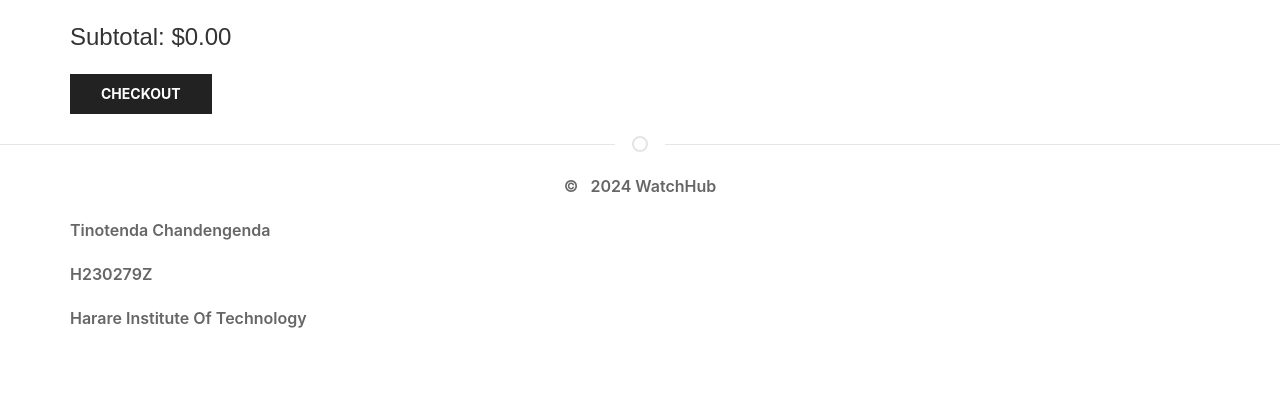
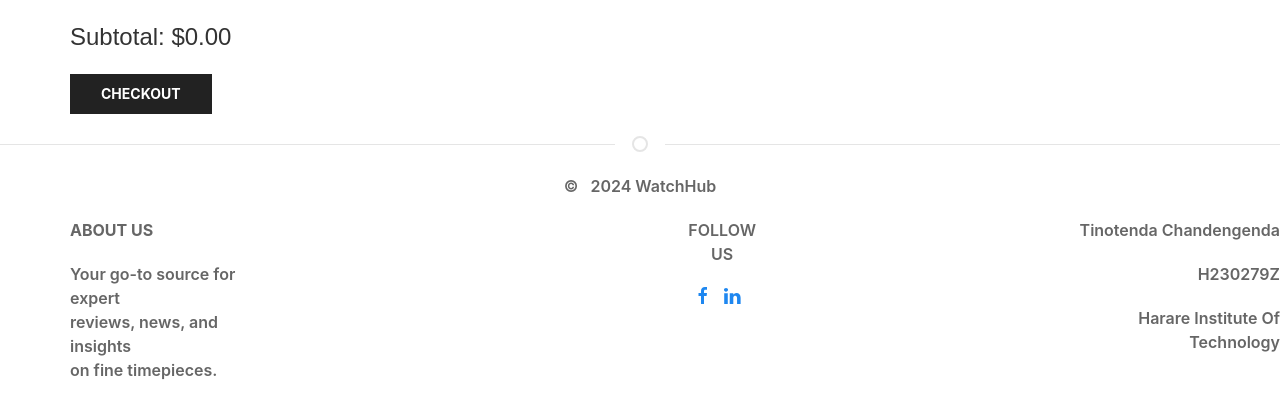
Before and after one commit to tinoe0404/smith, a Flask app: page /cart in a window 1280 px wide; the page is wider, and only the part inside the window is pictured. Shown: the part 299-718 px from the top of that part. Run offline with Flask 3, Linux system fonts and the light colour scheme; some libraries are stand-ins or nearby versions.

Commit message:
added my follow us links on the cart footer

```diff
--- a/templates/cart.html
+++ b/templates/cart.html
@@ -140,12 +140,31 @@
 
     }
 </script>
-<div class="uk-text-left uk-margin-large-left">
-    <p style="font-weight: 600;">Tinotenda Chandengenda</p>
-    <p style="font-weight: 600;">H230279Z</p>
-    <p style="font-weight: 600;">Harare Institute Of Technology</p>
 </div>
+<div>
+    <div style="display: flex;">
+        <div class="uk-text-left uk-margin-large-left">
+            <p style="font-weight: 700;">ABOUT US</p>
+            <p style="font-weight: 600;">Your go-to source for expert <br>reviews, news, and insights<br> on fine
+                timepieces.</p>
+        </div>
+        <div class="uk-text-center" style="margin-left: 410px;">
+            <p style="font-weight: 600;">FOLLOW US</p>
+            <div style="display: flex;">
+                <P style="display: none;"><span uk-icon="facebook"></span></P>&nbsp;&nbsp;&nbsp;
+                <a href="https://www.facebook.com/profile.php?id=100073225172594&mibextid=ZbWKwL"><span uk-icon="facebook"></span></P>&nbsp;&nbsp;&nbsp;
+                <a href="https://x.com/Tinoe0404?t=NHeOdZeHwGG5Wq0m_dPYXg&s=09"><span uk-icon="x"></span></P> &nbsp;&nbsp;
+                <a href="http://www.linkedin.com/in/tinotenda-chandengenda-9a1086306"><span uk-icon="linkedin"></span></a>
+            </div>
+        </div>
 
+        <div class="uk-text-right" style="margin-left: 300px;">
+            <p style="font-weight: 600;">Tinotenda Chandengenda</p>
+            <p style="font-weight: 600;">H230279Z</p>
+            <p style="font-weight: 600;">Harare Institute Of Technology</p>
+        </div>
+
+    </div>
 <script>
     document.getElementById('SearchBar').addEventListener('input', function () {
         const query = this.value.toLowerCase();
```
